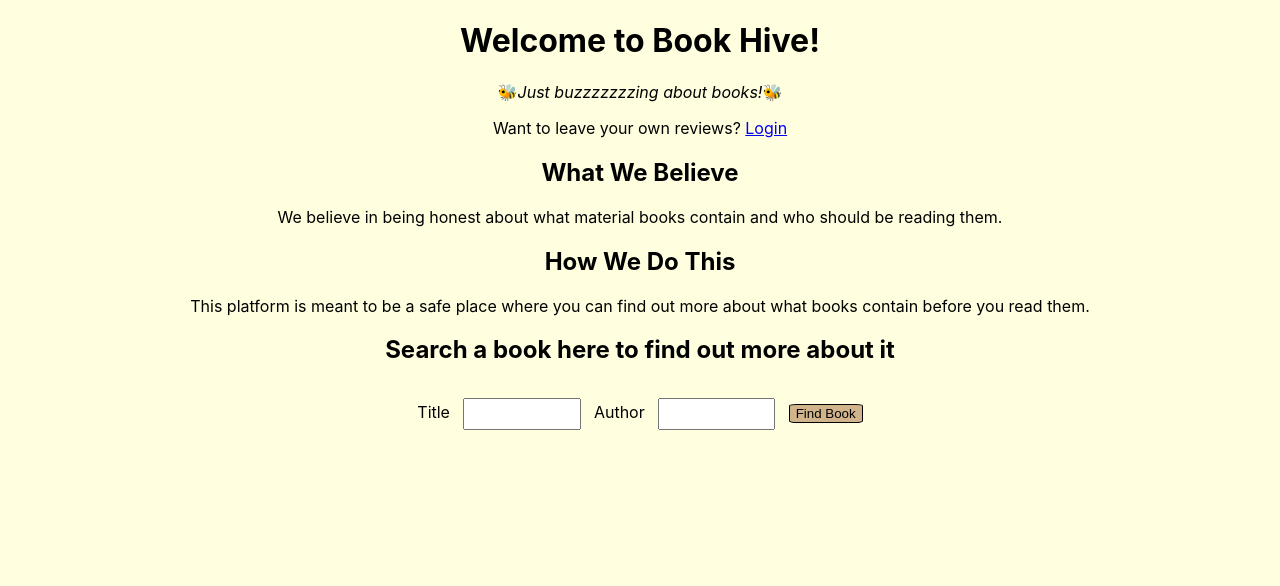
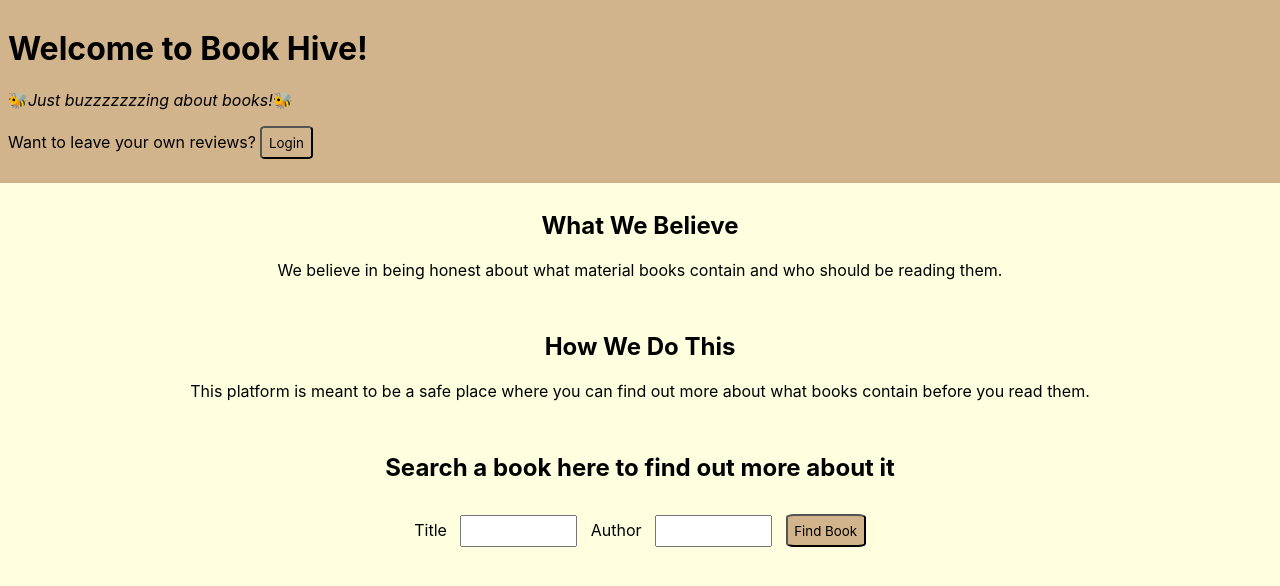
Before and after one commit to mabelheiner/book-hive, a React (Create React App) app in the folder frontend/: page / in a window 1280 px wide. Shown: the top 586 px of the page. Built offline with nearby package versions, Linux system fonts and the light colour scheme.

Commit message:
added theme styling and home page specific styling

```diff
--- a/frontend/src/index.css
+++ b/frontend/src/index.css
@@ -1,4 +1,4 @@
-body {
+body, button {
   font-family: -apple-system, BlinkMacSystemFont, 'Segoe UI', 'Roboto', 'Oxygen',
     'Ubuntu', 'Cantarell', 'Fira Sans', 'Droid Sans', 'Helvetica Neue',
     sans-serif;
@@ -13,11 +13,16 @@ code {
 
 body {
   background-color: lightyellow;
+  margin: 0;
+}
+
+body section {
+  padding: .5em;
 }
 
 
 button {
   background-color: tan;
-  border: 1px solid black;
   border-radius: 10%;
+  padding: .5em;
 }
--- /dev/null
+++ b/frontend/src/pages/Home.css
@@ -0,0 +1,11 @@
+header {
+    background-color: tan;
+    margin: 0;
+    padding: .5em;
+    text-align: left;
+}
+
+header a {
+    text-decoration: none;
+    color: black;
+}
--- a/frontend/src/pages/Home.jsx
+++ b/frontend/src/pages/Home.jsx
@@ -1,5 +1,7 @@
 import React from 'react'
 import SearchBook from './SearchBook'
+
+import "./Home.css";
 
 const Home = () => {
   return (
@@ -7,13 +9,13 @@ const Home = () => {
         <header>
             <h1>Welcome to Book Hive!</h1>
             <p>🐝<i>Just buzzzzzzzing about books!</i>🐝</p>
-            <p>Want to leave your own reviews? <a href="/login">Login</a></p>
+            <p>Want to leave your own reviews? <button><a href="/login">Login</a></button></p>
         </header>
-        <section>
+        <section className='description-card'>
             <h2>What We Believe</h2>
             <p>We believe in being honest about what material books contain and who should be reading them.</p>
         </section>
-        <section>
+        <section className='description-card'>
             <h2>How We Do This</h2>
             <p>This platform is meant to be a safe place where you can find out more about what books contain before you read them.</p>
         </section>
```
